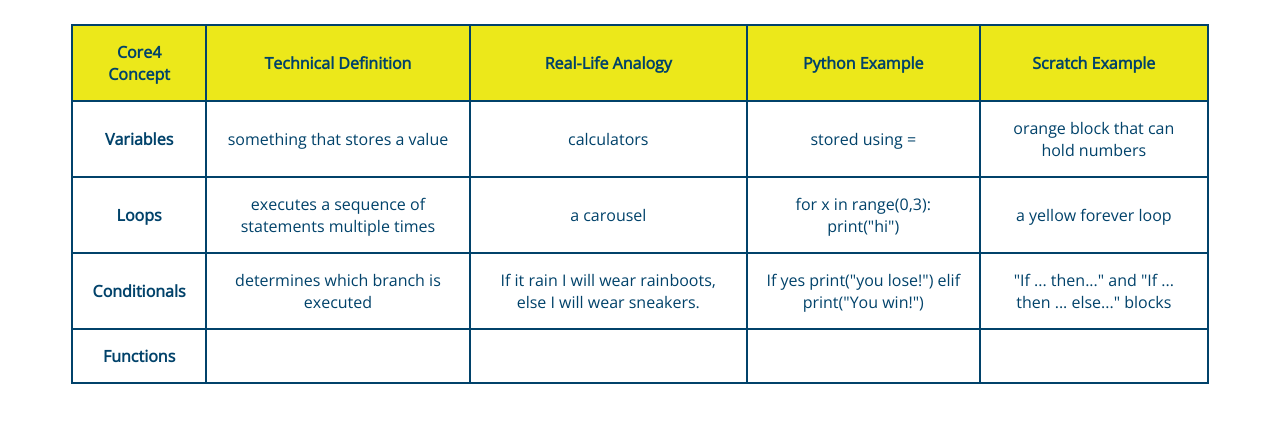
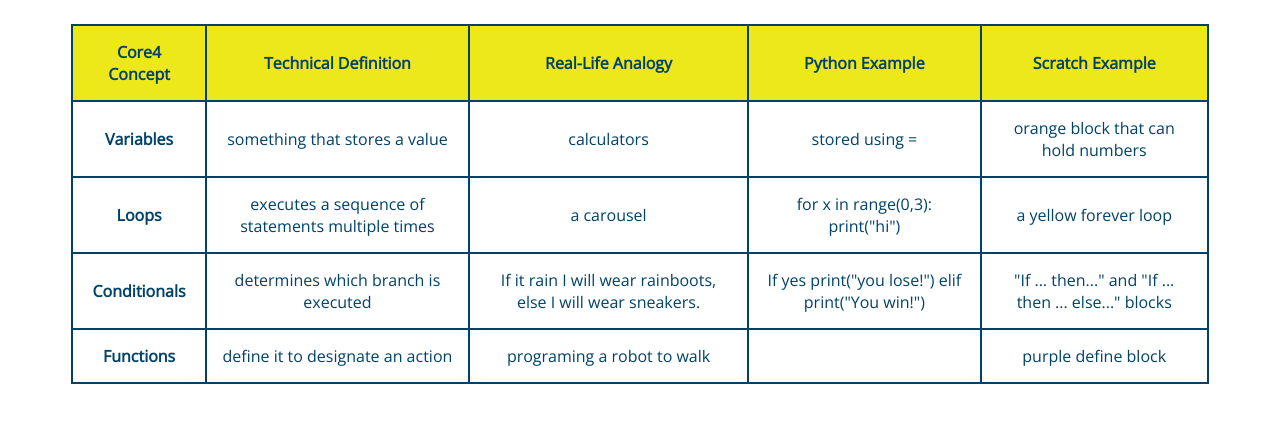
Before and after one commit to emieckey/Portfolio, a plain HTML site: page Core4Template.html in a window 1280 px wide. Drawn offline with nearby package versions, Linux system fonts and the light colour scheme.

Commit message:
Update Core4Template.html

```diff
--- a/Core4Template.html
+++ b/Core4Template.html
@@ -75,10 +75,10 @@
         <!-- Fill in the row for Functions -->
         <tr>
           <td><b>Functions</b></td>
+          <td> define it to designate an action </td>
+          <td> programing a robot to walk </td>
           <td>  </td>
-          <td>  </td>
-          <td>  </td>
-          <td>  </td>
+          <td> purple define block  </td>
         </tr>
 
       </table>
```
